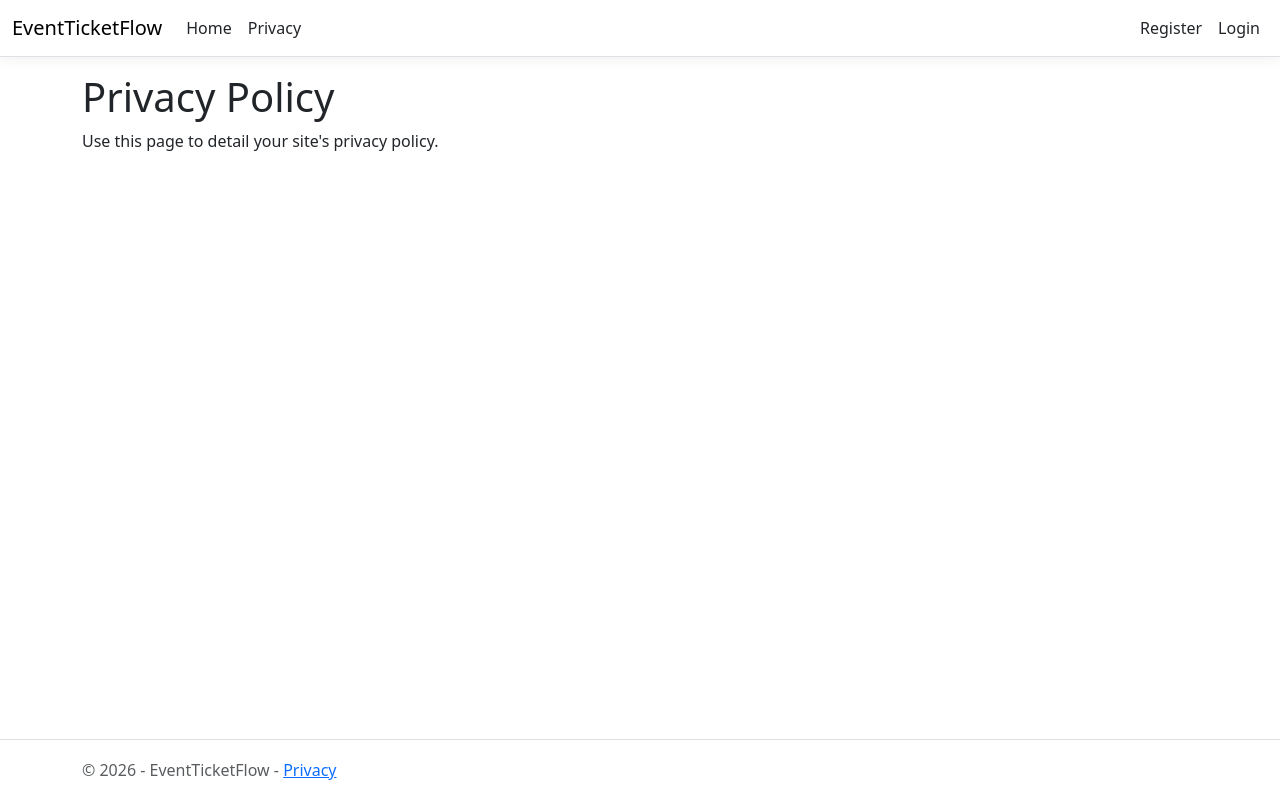
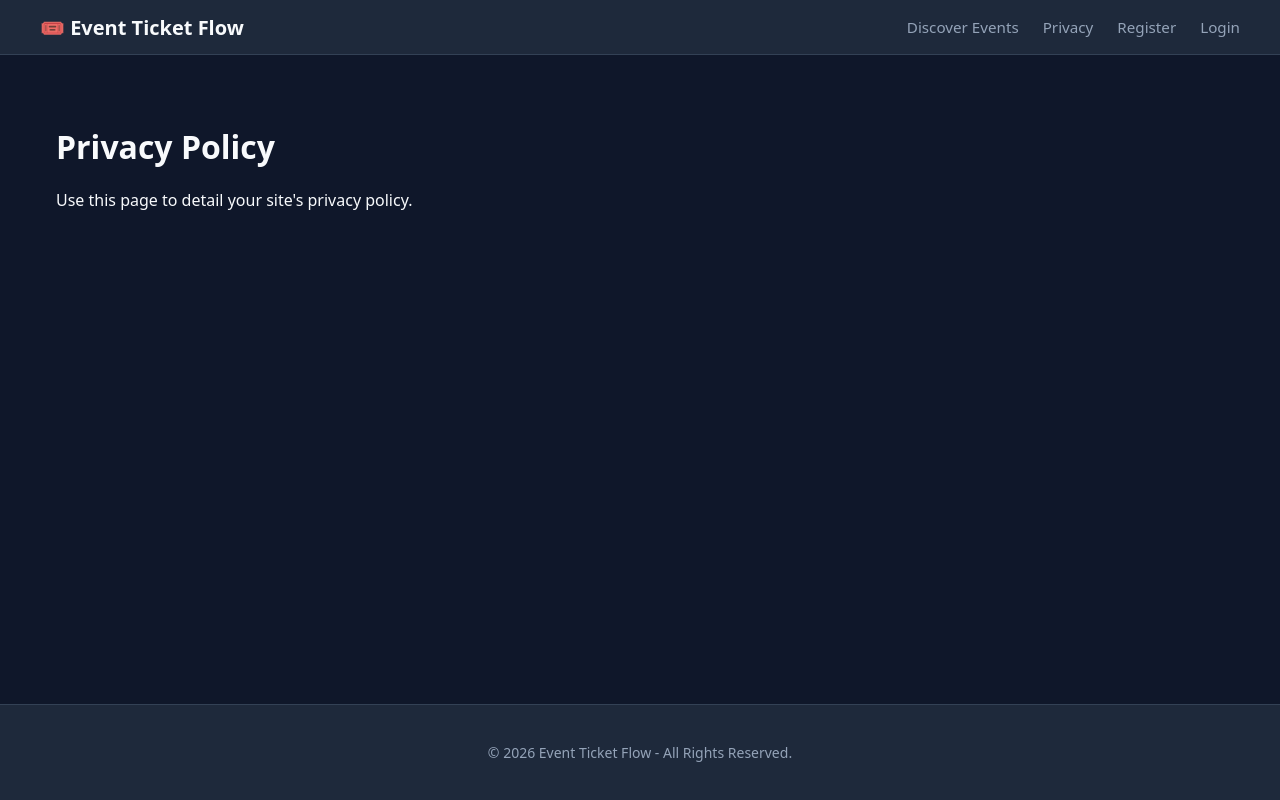
Before and after one commit to it-sd-capstone/2026-fall-team4, an ASP.NET Core app: page /Home/Privacy in a window 1280 px wide. Run offline with ASP.NET Core 8, Linux system fonts and the light colour scheme; style sheets or scripts are compiled from the project's sources; some libraries are stand-ins or nearby versions.

Commit message:
Copied in styling and layout changes into project. Made adjustments to _LoginPartial to work with navbar that was created.

```diff
--- a/EventTicketFlow/Controllers/HomeController.cs
+++ b/EventTicketFlow/Controllers/HomeController.cs
@@ -21,6 +21,12 @@ namespace EventTicketFlow.Controllers
 
         public IActionResult Privacy()
         {
+            // Temporary test messages for layout verification
+            //TempData["ErrorMessage"] = "This is a test error pop-out! Please check your input.";
+            //TempData["SuccessMessage"] = "Your operation was completed successfully!";
+            //TempData["WarningMessage"] = "Notice: The venue capacity is reaching its maximum limit.";
+
+
             return View();
         }
 
--- /dev/null
+++ b/EventTicketFlow/Views/Shared/_AnnouncementPopout.cshtml
@@ -0,0 +1,31 @@
+@{
+    var errorMessage = TempData["ErrorMessage"] as string;
+    var successMessage = TempData["SuccessMessage"] as string;
+    var warningMessage = TempData["WarningMessage"] as string;
+}
+
+<div class="announcement-container">
+    @if (!string.IsNullOrEmpty(errorMessage))
+    {
+        <div class="alert-popout alert-danger" role="alert">
+            <span><strong>Error:</strong> @errorMessage</span>
+            <button type="button" class="alert-close" onclick="this.parentElement.remove();">&times;</button>
+        </div>
+    }
+
+    @if (!string.IsNullOrEmpty(successMessage))
+    {
+        <div class="alert-popout alert-success" role="alert">
+            <span><strong>Success:</strong> @successMessage</span>
+            <button type="button" class="alert-close" onclick="this.parentElement.remove();">&times;</button>
+        </div>
+    }
+
+    @if (!string.IsNullOrEmpty(warningMessage))
+    {
+        <div class="alert-popout alert-warning" role="alert">
+            <span><strong>Notice:</strong> @warningMessage</span>
+            <button type="button" class="alert-close" onclick="this.parentElement.remove();">&times;</button>
+        </div>
+    }
+</div>
--- a/EventTicketFlow/Views/Shared/_Layout.cshtml
+++ b/EventTicketFlow/Views/Shared/_Layout.cshtml
@@ -3,49 +3,23 @@
 <head>
     <meta charset="utf-8" />
     <meta name="viewport" content="width=device-width, initial-scale=1.0" />
-    <title>@ViewData["Title"] - EventTicketFlow</title>
-    <script type="importmap"></script>
-    <link rel="stylesheet" href="~/lib/bootstrap/dist/css/bootstrap.min.css" />
+    <title>@ViewData["Title"] - Event Ticket Flow</title>
     <link rel="stylesheet" href="~/css/site.css" asp-append-version="true" />
-    <link rel="stylesheet" href="~/EventTicketFlow.styles.css" asp-append-version="true" />
 </head>
 <body>
-    <header>
-        <nav class="navbar navbar-expand-sm navbar-toggleable-sm navbar-light bg-white border-bottom box-shadow mb-3">
-            <div class="container-fluid">
-                <a class="navbar-brand" asp-area="" asp-controller="Home" asp-action="Index">EventTicketFlow</a>
-                <button class="navbar-toggler" type="button" data-bs-toggle="collapse" data-bs-target=".navbar-collapse" aria-controls="navbarSupportedContent"
-                        aria-expanded="false" aria-label="Toggle navigation">
-                    <span class="navbar-toggler-icon"></span>
-                </button>
-                <div class="navbar-collapse collapse d-sm-inline-flex justify-content-between">
-                    <ul class="navbar-nav flex-grow-1">
-                        <li class="nav-item">
-                            <a class="nav-link text-dark" asp-area="" asp-controller="Home" asp-action="Index">Home</a>
-                        </li>
-                        <li class="nav-item">
-                            <a class="nav-link text-dark" asp-area="" asp-controller="Home" asp-action="Privacy">Privacy</a>
-                        </li>
-                    </ul>
-                    <partial name="_LoginPartial" />
-                </div>
-            </div>
-        </nav>
-    </header>
-    <div class="container">
-        <main role="main" class="pb-3">
+    <div class="app-container">
+        <partial name="_Navbar" />
+        <partial name="_AnnouncementPopout" />
+
+        <main role="main" class="main-content">
             @RenderBody()
         </main>
+
+        <footer class="site-footer">
+            <p>&copy; @DateTime.Now.Year Event Ticket Flow - All Rights Reserved.</p>
+        </footer>
     </div>
 
-    <footer class="border-top footer text-muted">
-        <div class="container">
-            &copy; 2026 - EventTicketFlow - <a asp-area="" asp-controller="Home" asp-action="Privacy">Privacy</a>
-        </div>
-    </footer>
-    <script src="~/lib/jquery/dist/jquery.min.js"></script>
-    <script src="~/lib/bootstrap/dist/js/bootstrap.bundle.min.js"></script>
-    <script src="~/js/site.js" asp-append-version="true"></script>
     @await RenderSectionAsync("Scripts", required: false)
 </body>
 </html>
--- a/EventTicketFlow/Views/Shared/_LoginPartial.cshtml
+++ b/EventTicketFlow/Views/Shared/_LoginPartial.cshtml
@@ -4,25 +4,27 @@
 @inject SignInManager<ApplicationUser> SignInManager
 @inject UserManager<ApplicationUser> UserManager
 
-<ul class="navbar-nav">
+<ul class="nav-links">
     @if (SignInManager.IsSignedIn(User))
     {
-    <li class="nav-item">
-        <a id="manage" class="nav-link text-dark" asp-area="Identity" asp-page="/Account/Manage/Index" title="Manage">Hello @UserManager.GetUserName(User)!</a>
+        <li>
+            <a asp-area="Identity" asp-page="/Account/Manage/Index" class="nav-link">Hello @User.Identity?.Name</a>
         </li>
-    <li class="nav-item">
-        <form id="logoutForm" class="form-inline" asp-area="Identity" asp-page="/Account/Logout" asp-route-returnUrl="@Url.Action("Index", "Home", new { area = "" })">
-            <button id="logout" type="submit" class="nav-link btn btn-link text-dark border-0">Logout</button>
+
+        <li>
+            <form id="logoutForm" asp-area="Identity" asp-page="/Account/Logout" method="post">
+                <button type="submit" class="nav-link logout-button">Logout</button>
             </form>
         </li>
     }
     else
     {
-    <li class="nav-item">
-        <a class="nav-link text-dark" id="register" asp-area="Identity" asp-page="/Account/Register">Register</a>
+        <li>
+            <a asp-area="Identity" asp-page="/Account/Register" class="nav-link">Register</a>
         </li>
-    <li class="nav-item">
-        <a class="nav-link text-dark" id="login" asp-area="Identity" asp-page="/Account/Login">Login</a>
+
+        <li>
+            <a asp-area="Identity" asp-page="/Account/Login" class="nav-link">Login</a>
         </li>
     }
 </ul>
--- /dev/null
+++ b/EventTicketFlow/Views/Shared/_Navbar.cshtml
@@ -0,0 +1,12 @@
+<header class="site-header">
+    <nav class="nav-bar">
+        <a asp-controller="Home" asp-action="Index" class="brand-logo">
+            🎟️ Event Ticket Flow
+        </a>
+        <ul class="nav-links">
+            <li><a asp-controller="Home" asp-action="Index" class="nav-link">Discover Events</a></li>
+            <li><a asp-controller="Home" asp-action="Privacy" class="nav-link">Privacy</a></li>
+            <partial name="_LoginPartial" />
+        </ul>
+    </nav>
+</header>
--- a/EventTicketFlow/wwwroot/css/site.css
+++ b/EventTicketFlow/wwwroot/css/site.css
@@ -1,5 +1,23 @@
+/* ==========================================================================
+   1. Theme Variables & Base Resets
+   ========================================================================== */
+:root {
+    --primary-color: #2563eb;
+    --primary-hover: #1d4ed8;
+    --bg-dark: #0f172a;
+    --bg-card: #1e293b;
+    --text-main: #f8fafc;
+    --text-muted: #94a3b8;
+    --border-color: #334155;
+    --danger-color: #ef4444;
+    --success-color: #22c55e;
+    --warning-color: #f59e0b;
+}
+
 html {
     font-size: 14px;
+    position: relative;
+    height: 100%;
 }
 
 @media (min-width: 768px) {
@@ -8,24 +26,176 @@ html {
     }
 }
 
-.btn:focus, .btn:active:focus, .btn-link.nav-link:focus, .form-control:focus, .form-check-input:focus {
-  box-shadow: 0 0 0 0.1rem white, 0 0 0 0.25rem #258cfb;
+body {
+    height: 100%;
+    margin: 0;
+    padding: 0;
+    background-color: var(--bg-dark);
+    color: var(--text-main);
+    font-family: system-ui, -apple-system, BlinkMacSystemFont, 'Segoe UI', Roboto, Oxygen, Ubuntu, Cantarell, sans-serif;
 }
 
-html {
-  position: relative;
-  min-height: 100%;
+/* Customized Focus States for Form Inputs & Buttons */
+.btn:focus,
+.btn:active:focus,
+.btn-link.nav-link:focus,
+.form-control:focus,
+.form-check-input:focus {
+    box-shadow: 0 0 0 0.1rem var(--bg-dark), 0 0 0 0.25rem var(--primary-color);
 }
 
-body {
-  margin-bottom: 60px;
-}
-
-.form-floating > .form-control-plaintext::placeholder, .form-floating > .form-control::placeholder {
-  color: var(--bs-secondary-color);
+.form-floating > .form-control-plaintext::placeholder,
+.form-floating > .form-control::placeholder {
+    color: var(--text-muted);
     text-align: end;
 }
 
-.form-floating > .form-control-plaintext:focus::placeholder, .form-floating > .form-control:focus::placeholder {
+.form-floating > .form-control-plaintext:focus::placeholder,
+.form-floating > .form-control:focus::placeholder {
     text-align: start;
 }
+
+/* ==========================================================================
+   2. Shared Layout Container (Sticky Footer Setup)
+   ========================================================================== */
+.app-container {
+    display: flex;
+    flex-direction: column;
+    min-height: 100vh;
+}
+
+.main-content {
+    flex: 1 0 auto;
+    padding: 2rem 1rem;
+    max-width: 1200px;
+    margin: 0 auto;
+    width: 100%;
+    box-sizing: border-box;
+}
+
+/* ==========================================================================
+   3. Header & Navigation Bar
+   ========================================================================== */
+.site-header {
+    background-color: var(--bg-card);
+    border-bottom: 1px solid var(--border-color);
+    position: sticky;
+    top: 0;
+    z-index: 1000;
+}
+
+.nav-bar {
+    display: flex;
+    align-items: center;
+    justify-content: space-between;
+    max-width: 1200px;
+    margin: 0 auto;
+    padding: 0.85rem 1rem;
+}
+
+.brand-logo {
+    font-size: 1.25rem;
+    font-weight: 700;
+    color: var(--text-main);
+    text-decoration: none;
+    display: flex;
+    align-items: center;
+    gap: 0.5rem;
+}
+
+.nav-links {
+    display: flex;
+    list-style: none;
+    margin: 0;
+    padding: 0;
+    gap: 1.5rem;
+}
+
+.nav-link {
+    color: var(--text-muted);
+    text-decoration: none;
+    font-size: 0.95rem;
+    font-weight: 500;
+    transition: color 0.2s;
+}
+
+    .nav-link:hover,
+    .nav-link.active {
+        color: var(--text-main);
+    }
+
+/* ==========================================================================
+   4. Announcement & Error Pop-out Alerts
+   ========================================================================== */
+.announcement-container {
+    max-width: 1200px;
+    margin: 1rem auto 0;
+    padding: 0 1rem;
+}
+
+.alert-popout {
+    padding: 1rem 1.25rem;
+    border-radius: 6px;
+    margin-bottom: 1rem;
+    display: flex;
+    align-items: center;
+    justify-content: space-between;
+    font-size: 0.95rem;
+    border: 1px solid transparent;
+}
+
+.alert-danger {
+    background-color: rgba(239, 68, 68, 0.15);
+    border-color: var(--danger-color);
+    color: #fca5a5;
+}
+
+.alert-success {
+    background-color: rgba(34, 197, 94, 0.15);
+    border-color: var(--success-color);
+    color: #86efac;
+}
+
+.alert-warning {
+    background-color: rgba(245, 158, 11, 0.15);
+    border-color: var(--warning-color);
+    color: #fde047;
+}
+
+.alert-close {
+    background: none;
+    border: none;
+    color: inherit;
+    font-size: 1.2rem;
+    cursor: pointer;
+    line-height: 1;
+}
+
+/* ==========================================================================
+   5. Sticky Site Footer
+   ========================================================================== */
+.site-footer {
+    flex-shrink: 0;
+    background-color: var(--bg-card);
+    border-top: 1px solid var(--border-color);
+    padding: 1.5rem 1rem;
+    text-align: center;
+    color: var(--text-muted);
+    font-size: 0.875rem;
+}
+
+.footer-links {
+    display: flex;
+    justify-content: center;
+    gap: 1.5rem;
+    margin-bottom: 0.5rem;
+}
+
+    .footer-links a {
+        color: var(--text-muted);
+        text-decoration: none;
+    }
+
+        .footer-links a:hover {
+            color: var(--text-main);
+        }
```
Lines whose indentation alone changed are shown as unchanged.
